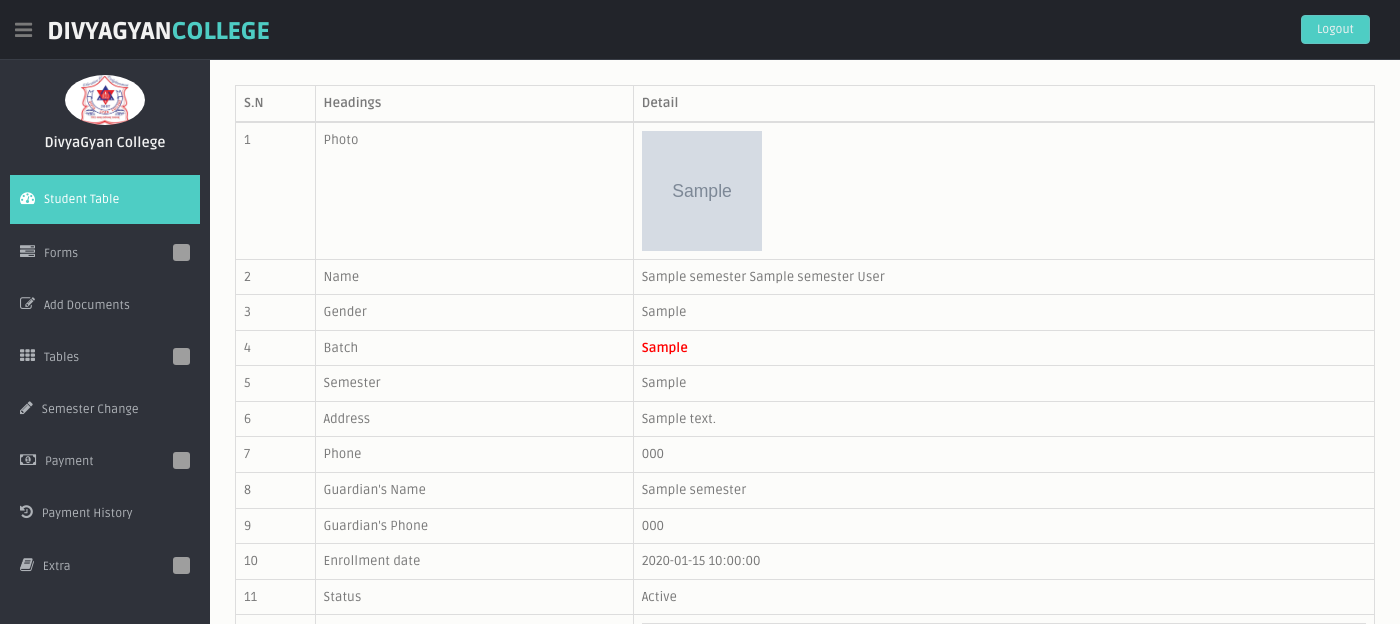
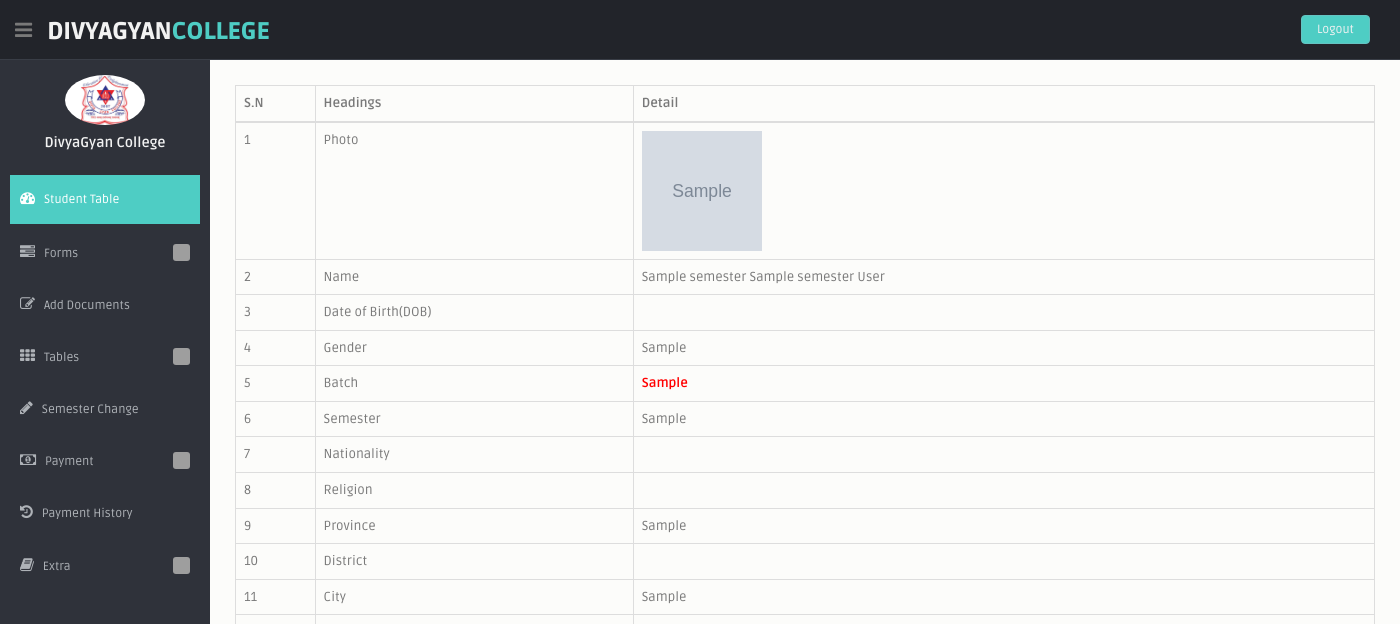
Before and after one commit to khatrisaugat/SIS, a PHP site: page /student_details.php?sid=1 in a window 1400 px wide. Shown: the top 624 px of the page. Run offline with PHP 8.4, Linux system fonts and the light colour scheme; the visitor is signed in with stand-in values (Sample User, id 1); tables that the repository leaves empty or names only in its code hold one stand-in row (values such as "Sample post"); grey boxes marked "Sample" are stand-in pictures; data that the repository does not hold is empty; grey boxes are pictures that could not be loaded.

Commit message:
city wala milayo hai guys

```diff
--- a/student_details.php
+++ b/student_details.php
@@ -63,6 +63,11 @@ $student=$student_select->fetch(PDO::FETCH_ASSOC);//student has student details
       </tr>
       <tr>
         <td><?=++$j;?></td>
+        <td>Date of Birth(DOB)</td>
+        <td><?=$student['DOB'];?></td>
+      </tr>
+      <tr>
+        <td><?=++$j;?></td>
         <td>Gender</td>
         <td><?=$student['gender'];?></td>
       </tr>
@@ -85,8 +90,28 @@ $student=$student_select->fetch(PDO::FETCH_ASSOC);//student has student details
       </tr>
       <tr>
         <td><?=++$j;?></td>
-        <td>Address</td>
-        <td><?=$student['address'];?></td>
+        <td>Nationality</td>
+        <td><?=$student['Nationality'];?></td>
+      </tr>
+      <tr>
+        <td><?=++$j;?></td>
+        <td>Religion</td>
+        <td><?=$student['Religion'];?></td>
+      </tr>
+      <tr>
+        <td><?=++$j;?></td>
+        <td>Province</td>
+        <td><?=$student['province'];?></td>
+      </tr>
+      <tr>
+        <td><?=++$j;?></td>
+        <td>District</td>
+        <td><?=$student['District'];?></td>
+      </tr>
+      <tr>
+        <td><?=++$j;?></td>
+        <td>City</td>
+        <td><?=$student['city'];?></td>
       </tr>
       <tr>
         <td><?=++$j;?></td>
@@ -98,10 +123,16 @@ $student=$student_select->fetch(PDO::FETCH_ASSOC);//student has student details
         <td>Guardian's Name</td>
         <td><?=$student['gname'];?></td>
       </tr>
+
       <tr>
         <td><?=++$j;?></td>
         <td>Guardian's Phone</td>
         <td><?=$student['gphone'];?></td>
+      </tr>
+      <tr>
+        <td><?=++$j;?></td>
+        <td>Occupation</td>
+        <td><?=$student['Occupation'];?></td>
       </tr>
       <tr>
         <td><?=++$j;?></td>
```
Also changed, not shown: display_students.php (+4 -4 lines).
